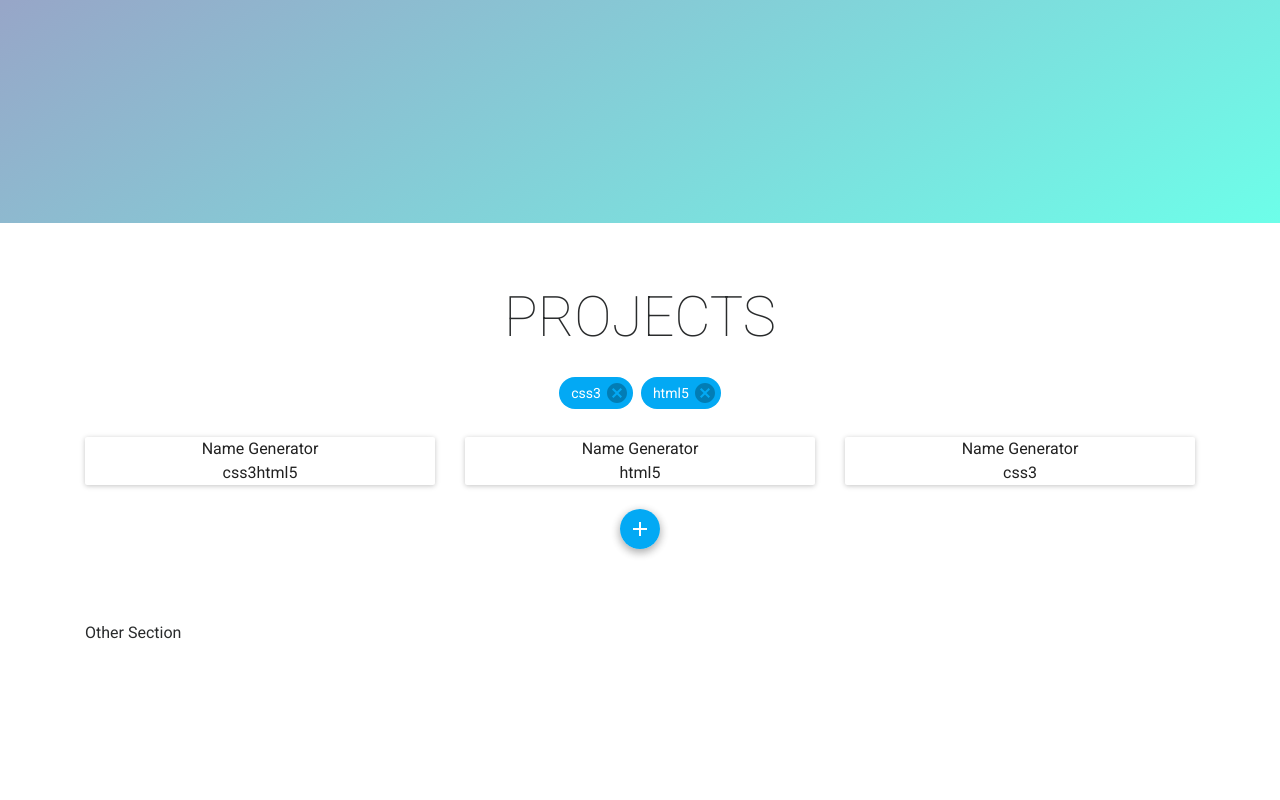
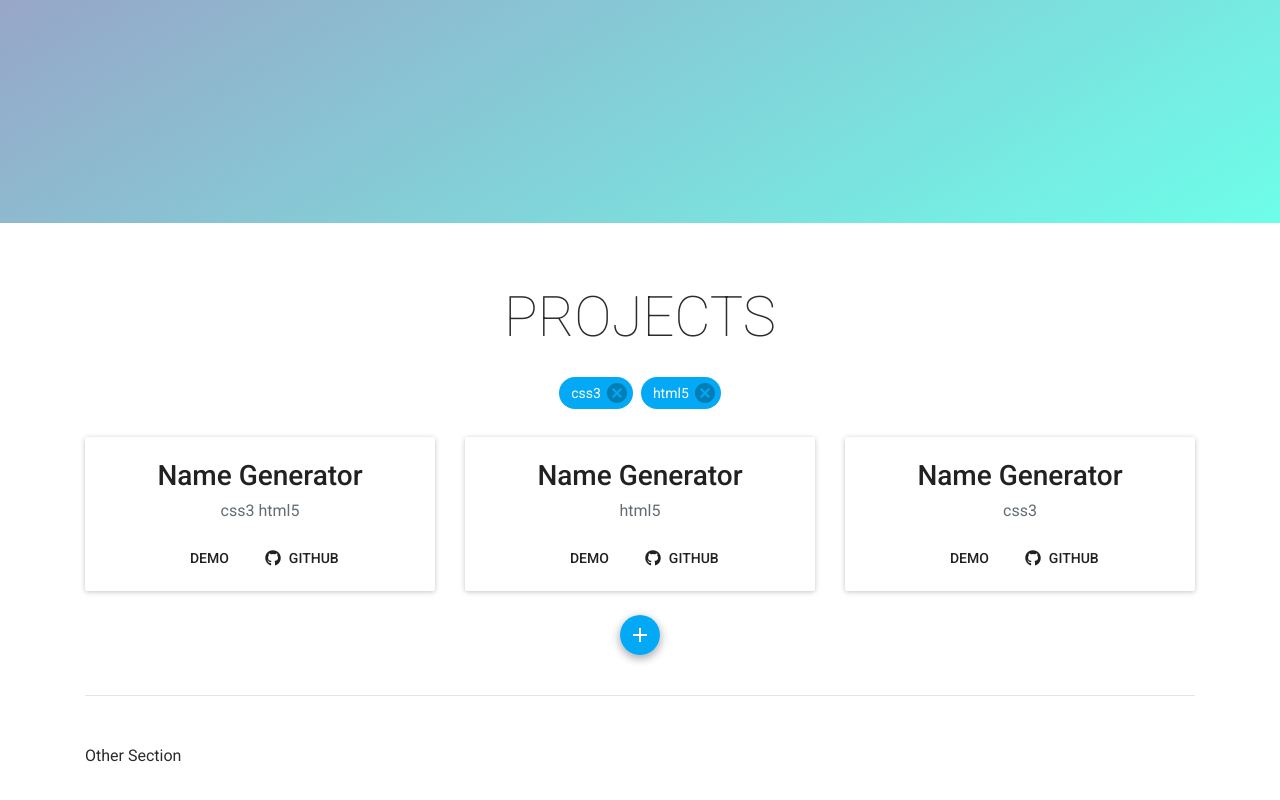
Before and after one commit to tmirmota/mirmo, a React (Create React App) app: page / in a window 1280 px wide. Shown: the part 577-1377 px from the top of the page. Before the commit the page ends 1270 px from the top, so only its background shows below. Built offline with nearby package versions, Linux system fonts and the light colour scheme; what react-tap-event-plugin would draw is missing.

Commit message:
Added spacing to project paper

```diff
--- a/public/index.html
+++ b/public/index.html
@@ -11,8 +11,13 @@
 
     <!-- Google Fonts -->
     <link href="https://fonts.googleapis.com/css?family=Roboto:100,300,400,500,700" rel="stylesheet">
+
+    <!-- Font Awesome Icons -->
+    <script src="https://use.fontawesome.com/003c3f5408.js"></script>
+
   </head>
   <body>
+    <!-- Insert React App -->
     <div id="root"></div>
   </body>
 </html>
--- a/src/App.js
+++ b/src/App.js
@@ -113,6 +113,7 @@ export default class App extends Component {
 
               </div>
             </div>
+            <hr />
           </section>
 
           <section className="container">
--- a/src/components/Projects/index.js
+++ b/src/components/Projects/index.js
@@ -3,6 +3,12 @@ import _ from 'lodash'
 
 // Material UI
 import Paper from 'material-ui/Paper'
+import FlatButton from 'material-ui/FlatButton'
+
+// Styling
+const style = {
+  minHeight: 100,
+}
 
 export default class Projects extends Component {
   render() {
@@ -16,13 +22,25 @@ export default class Projects extends Component {
             if (validTech.length === 0) {
               return (
                 <div className="col-4" key={index}>
-                  <Paper>
-                    {project.title}
+                  <Paper style={style}>
+
+                    <h3 className="pt-4">{project.title}</h3>
+
+                    {/* Technologies Used */}
                     <div>
                       {project.technologies.map(tech => (
-                        <span key={tech}>{tech}</span>
+                        <span key={tech} className="text-muted"> {tech} </span>
                       ))}
                     </div>
+
+                    <div className="py-3">
+                      <FlatButton label="Demo" />
+                      <FlatButton
+                        label="Github"
+                        icon={<i className="fa fa-github" />}
+                      />
+                    </div>
+
                   </Paper>
                 </div>
               )
```
